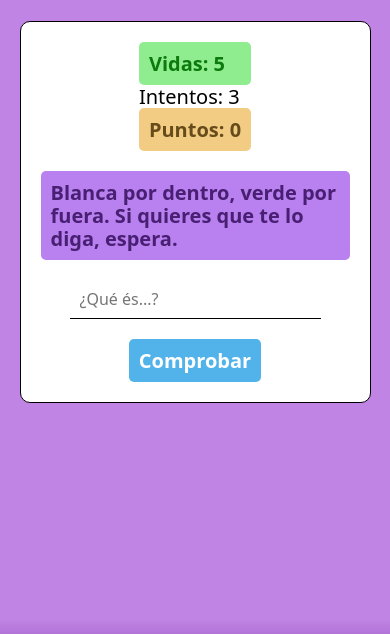
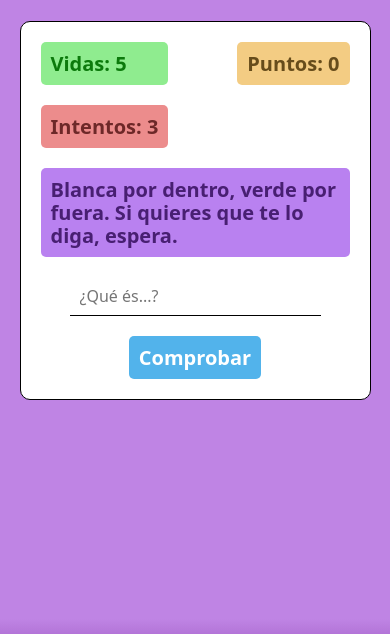
Before and after one commit to Carrisonn/juego-adivinanzas, a website built with Vite: page index.html in a window 390 px wide. Shown: the part 125-759 px from the top of the page. Built offline with nearby package versions, Linux system fonts and the light colour scheme.

Commit message:
added: styles for the tries span and improved the responsive design

```diff
--- a/src/css/styles.css
+++ b/src/css/styles.css
@@ -73,16 +73,29 @@ body {
   font-size: 2rem;
 }
 
-.user-stats {
+.user-stats-container {
   width: 100%;
   display: flex;
   justify-content: space-between;
-  align-items: center;
+}
+
+.user-lives-tries {
+  display: flex;
+  flex-direction: column;
+  gap: 2rem;
 }
 
 .p-user-lives {
   background-color: #8fec8f;
   color: #0c7a0c;
+  font-weight: 700;
+  padding: 1rem;
+  border-radius: .5rem;
+}
+
+.p-user-tries {
+  background-color: #ec8c8c;
+  color: #6d2828;
   font-weight: 700;
   padding: 1rem;
   border-radius: .5rem;
@@ -191,4 +204,8 @@ footer a:hover {
     flex-direction: row;
     justify-content: space-around;
   }
+
+  .user-lives-tries {
+    flex-direction: row;
+  }
 }
```
